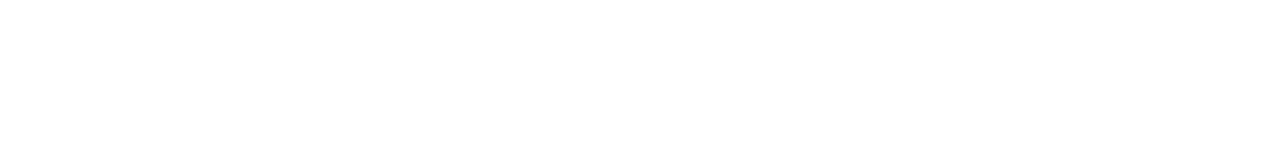
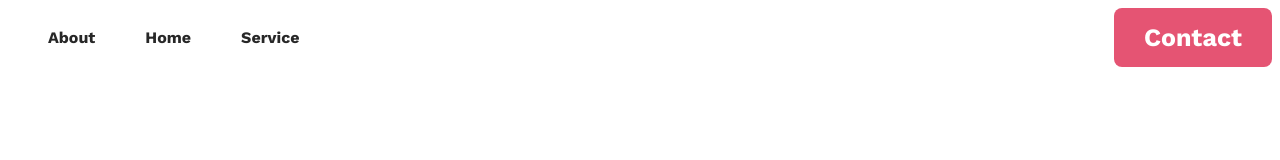
Before and after one commit to nahar-nur/flower-shop-web, a plain HTML site: page index.html in a window 1280 px wide. Drawn offline with nearby package versions, Linux system fonts and the light colour scheme.

Commit message:
added nav bar

```diff
--- a/index.html
+++ b/index.html
@@ -4,10 +4,22 @@
     <meta charset="UTF-8">
     <meta name="viewport" content="width=device-width, initial-scale=1.0">
     <title>Flower Shop Web</title>
+    <link rel="preconnect" href="https://fonts.googleapis.com">
+<link rel="preconnect" href="https://fonts.gstatic.com" crossorigin>
+<link href="https://fonts.googleapis.com/css2?family=Open+Sans&family=Poppins:wght@500&family=Work+Sans:wght@700&display=swap" rel="stylesheet">
+    <link rel="stylesheet" href="styles/flower.css">
 </head>
 <body>
     <header>
+        <nav>
 
+            <ul>
+                <li><a href="">About</a></li>
+                <li><a href="">Home</a></li>
+                <li><a href="">Service</a></li>
+
+            </ul>
+            <button class="btn-primary">Contact</button>
     </header>
     <main>
 
--- /dev/null
+++ b/styles/flower.css
@@ -0,0 +1,37 @@
+/* Common shared styles */
+*{
+    font-family: 'Open Sans', sans-serif;
+font-family: 'Poppins', sans-serif;
+font-family: 'Work Sans', sans-serif;
+border: 0;
+}
+.btn-primary{
+    border-radius: 8px;
+    background: #E55473;
+    padding: 15px 30px;
+    color: #FFF;
+    font-size: 25px;
+    border: 0;
+}
+/* nav related styles */
+.text-primary{
+   color:  #E55473;
+}
+nav{
+    display: flex;
+    justify-content: space-between;
+    align-items: center;
+}
+nav ul{
+    display: flex;
+}
+nav li{
+    list-style: none;
+    margin-right: 50px;
+
+
+}
+nav a{
+    text-decoration: none;
+    color: #272727;
+}
```
